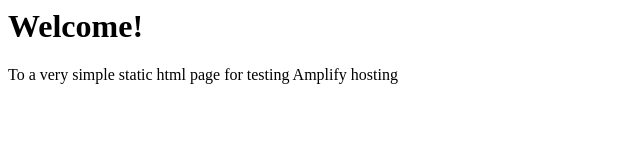
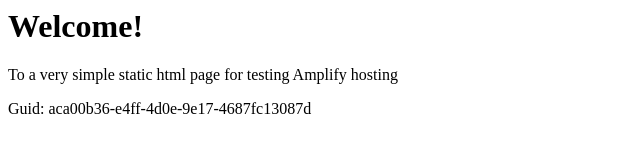
Before and after one commit to aws-aemilia-dub/Github-PR-Commit-Integration-Test-DoNotTouch-Gith-OKSLNVO2-v1-preprod-eu-west-1, a website: page src/index.html in a window 1280 px wide. Shown: the whole page, without its empty margins (0-640 px from the left). Drawn offline with Linux system fonts and the light colour scheme.

Commit message:
commit from integ tests

```diff
--- a/src/index.html
+++ b/src/index.html
@@ -1,3 +1,5 @@
+
+
 <html lang="en">
 
 <head>
@@ -10,6 +12,6 @@
 <body>
     <h1>Welcome!</h1>
     <p>To a very simple static html page for testing Amplify hosting</p>
-</body>
+    <p>Guid: aca00b36-e4ff-4d0e-9e17-4687fc13087d</p></body>
 
 </html>
```
